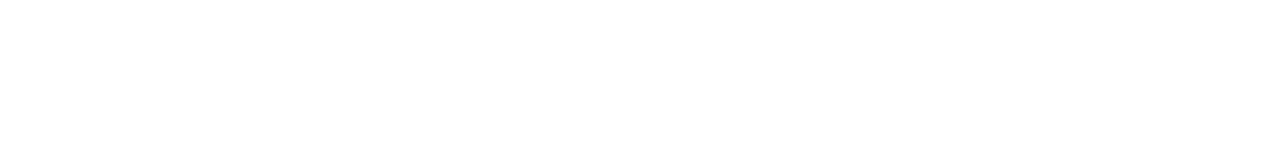
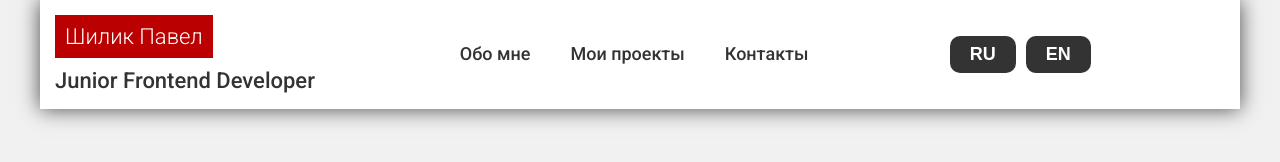
Before and after one commit to PashaShilik/My-CV, a plain HTML site: page Index.html in a window 1280 px wide. Drawn offline with Linux system fonts and the light colour scheme.

Commit message:
create header

```diff
--- a/Index.html
+++ b/Index.html
@@ -3,9 +3,40 @@
 <head>
     <meta charset="UTF-8">
     <meta name="viewport" content="width=device-width, initial-scale=1.0">
-    <title>Document</title>
+    <link rel="stylesheet" href="style.css">
+    <title>Pavel Shilik CV</title>
 </head>
 <body>
 
+    <header>
+        <div class="header_container">
+
+            <div class="header_block_name_container">
+                <p class="header_name">Шилик Павел</p>
+                <p class="header_job_title">Junior Frontend Developer</p>
+            </div>
+
+            <nav class="header_navigation_menu">
+                <ul class="navigation_menu_list">
+                    <li class="navigation_menu_list_item">
+                        <a href="/" class="navigation_menu_list_item_link">Обо мне</a>
+                    </li>
+                    <li class="navigation_menu_list_item">
+                        <a href="/" class="navigation_menu_list_item_link">Мои проекты</a>
+                    </li>
+                    <li class="navigation_menu_list_item">
+                        <a href="/" class="navigation_menu_list_item_link">Контакты</a>
+                    </li>
+                </ul>
+            </nav>
+
+            <div class="header_block_translation_container">
+                <button class="button_translation" id="ru">RU</button>
+                <button class="button_translation" id="en">EN</button>
+            </div>
+        </div>
+    </header>
+
+
 </body>
 </html>
--- a/style.css
+++ b/style.css
@@ -0,0 +1,169 @@
+@import url('https://fonts.googleapis.com/css2?family=Roboto:wght@300;500;700;900&display=swap');
+
+*,
+*::before,
+*::after {
+  box-sizing: border-box;
+  margin: 0;
+  padding: 0;
+}
+
+body {
+    height: 100vh;
+    width: 100%;
+    scroll-behavior: smooth;
+    line-height: 1.5;
+    background-color: #f1f1f1;
+    color: #333333;
+    font-family: 'Roboto', sans-serif;
+    font-size: 16px;
+    font-weight: 300;
+    cursor: default;
+}
+
+a {
+    text-decoration: none;
+}
+
+img {
+    max-width: 100%;
+    display: block;
+}
+
+ul,
+li,
+ol,
+a{
+    list-style: none;
+    color: #333333;
+    text-decoration: none;
+}
+
+
+/* header */
+
+header{
+    position: fixed;
+    width: 1200px;
+    left: 50%;
+    transform: translateX(-50%);
+    padding: 15px;
+    background-color: #fff;
+    z-index: 10;
+    box-shadow: 0 0 20px rgba(0,0,0,.7);
+}
+
+.header_container{
+    display: flex;
+    align-items: center;
+    justify-content: flex-start;
+    width: 100%;
+}
+
+.header_block_name_container{
+    display: flex;
+    flex-direction: column;
+    align-items:flex-start;
+    justify-content: flex-start;
+    flex-wrap: wrap;
+    gap: 10px;
+    width: 33%;
+}
+
+.header_name{
+    color: #fff;
+    font-size: 22px;
+    padding: 5px 10px;
+    background-color: #ba0000;
+}
+
+.header_job_title{
+    font-size: 22px;
+    font-style: normal;
+    font-weight: 400;
+    line-height: 120%;
+}
+
+.header_navigation_menu{
+    width: 33%;
+    height: 100%;
+}
+
+.navigation_menu_list{
+    display: flex;
+    align-items:center;
+    justify-content: center;
+    width: 100%;
+    height: 100%;
+    gap: 30px;
+}
+
+.navigation_menu_list_item_link{
+    position: relative;
+    cursor: pointer;
+    font-size: 18px;
+    font-style: normal;
+    font-weight: 400;
+    line-height: 120%;
+    padding: 5px;
+    transition: color 0.5s;
+}
+
+.navigation_menu_list_item_link:hover{
+    color: #ba0000;
+    transition: color 0.5s;
+}
+
+.navigation_menu_list_item_link:after {
+	content: "";
+    display: block;
+    position: absolute;
+    right: 0;
+    bottom: -3px;
+    width: 0;
+    height: 2px;
+    background-color: #333333;
+    transition: width 0.5s;
+}
+
+.navigation_menu_list_item_link:hover:after {
+	content: "";
+    width: 100%;
+    display: block;
+    position: absolute;
+    left: 0;
+    bottom: -3px;
+    height: 2px;
+    background-color: #ba0000;
+    transition: width 0.5s;
+}
+
+.header_block_translation_container{
+    display: flex;
+    align-items:center;
+    justify-content: center;
+    width: 33%;
+    gap: 10px;
+}
+
+.button_translation{
+    padding: 8px 20px;
+    border-radius: 2px;
+    border: none;
+    outline: none;
+    cursor: pointer;
+    font-size: 18px;
+    text-transform: uppercase;
+    font-weight: 600;
+    color: white;
+    background-color: #333333;
+    border-radius: 10px;
+    transition: background-color 0.5s;
+}
+
+.button_translation:hover{
+    background-color: #ba0000;
+    transition: background-color 0.5s;
+}
+
+/* /header */
```
Also changed, not shown: 1 other file.
